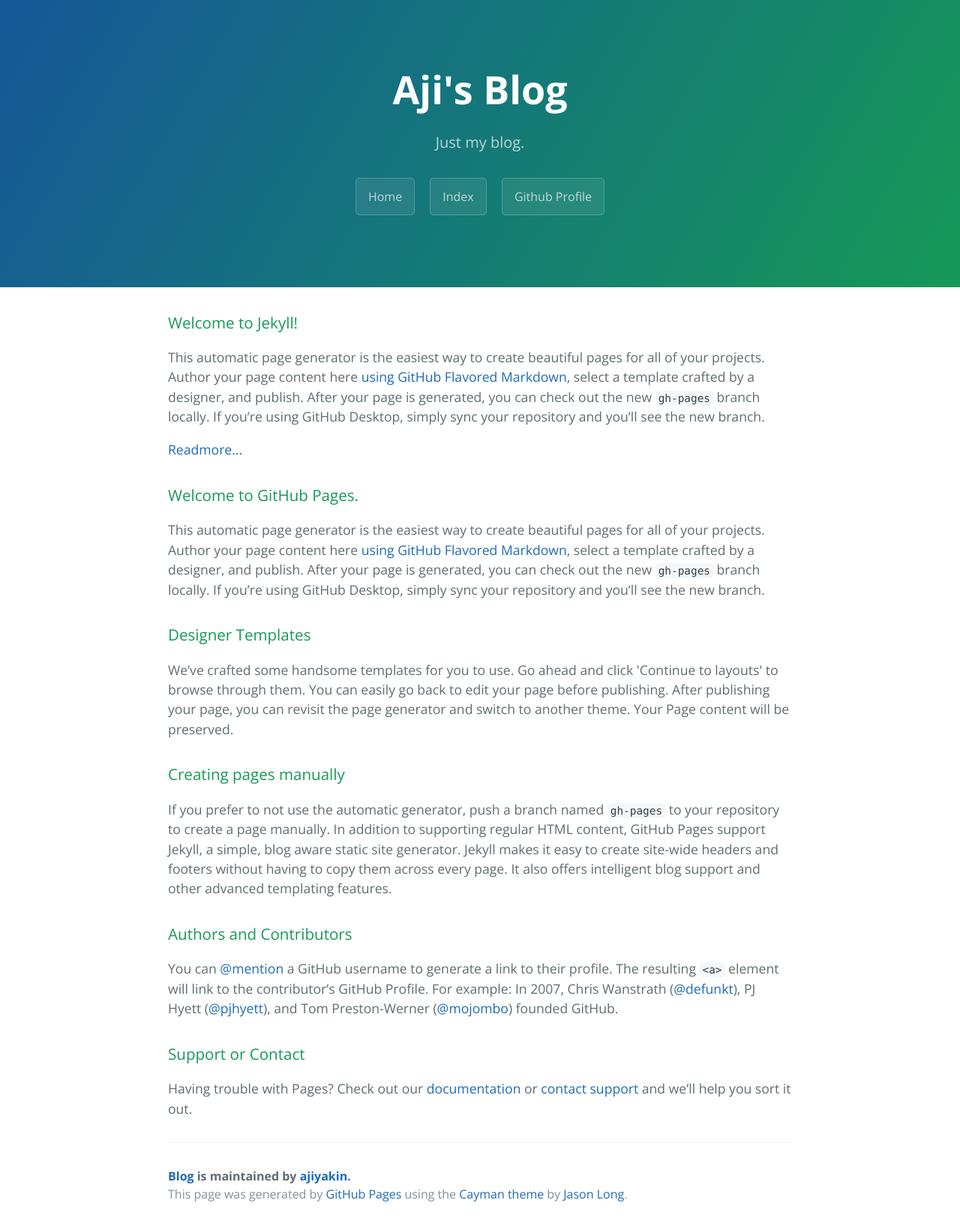
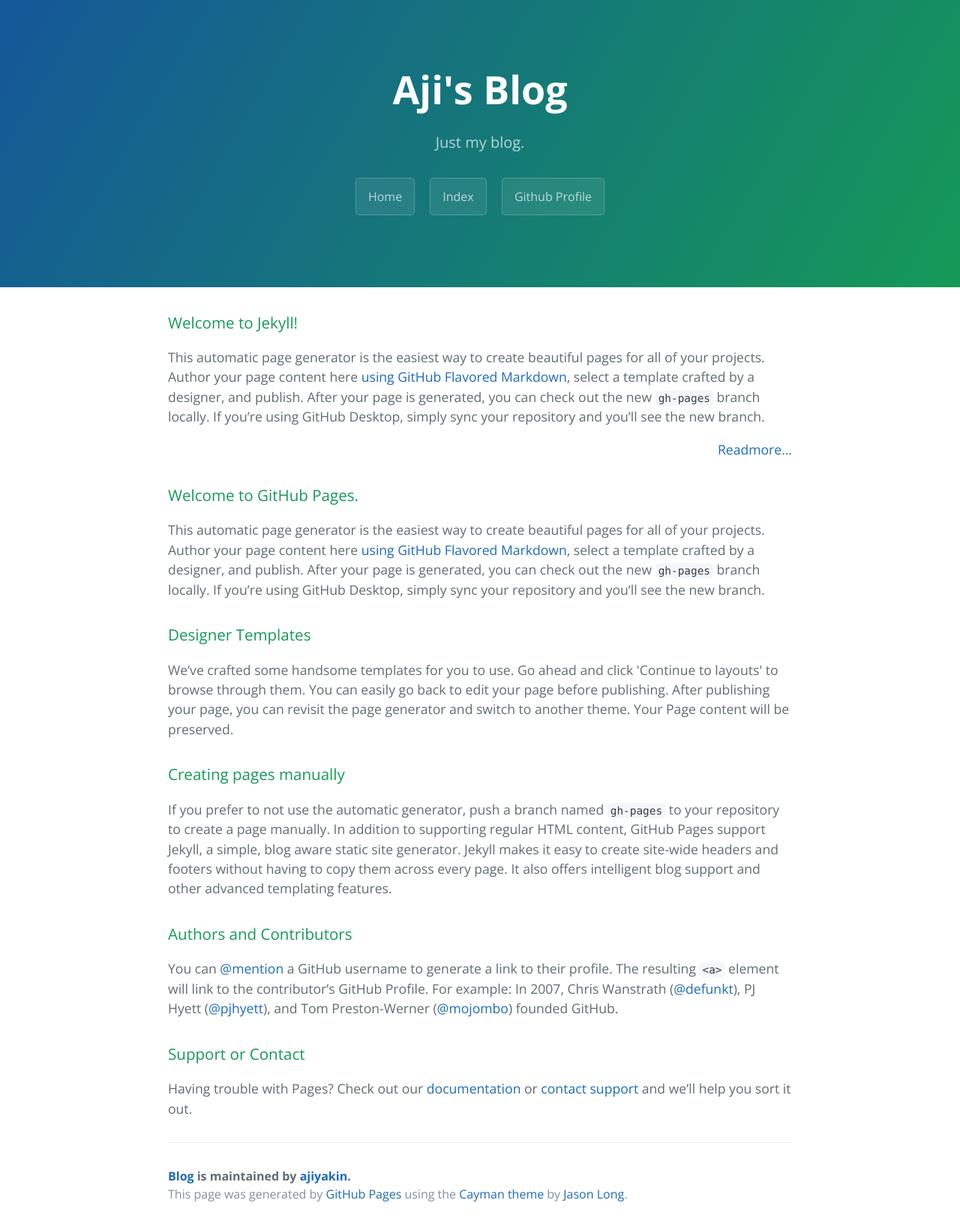
Before and after one commit to ajiyakin/blog, a Jekyll site: the page built from index.html, in a window 1280 px wide. Shown: the whole page at 75% size. Built offline with Jekyll 4.4.1, drawn with Linux system fonts in a browser that asks for light colours; the list of posts is cut into pages by our own code.

```diff
--- a/index.html
+++ b/index.html
@@ -12,8 +12,8 @@
   </h3>
 
   <p>This automatic page generator is the easiest way to create beautiful pages for all of your projects. Author your page content here <a href="https://guides.github.com/features/mastering-markdown/">using GitHub Flavored Markdown</a>, select a template crafted by a designer, and publish. After your page is generated, you can check out the new <code>gh-pages</code> branch locally. If you’re using GitHub Desktop, simply sync your repository and you’ll see the new branch.</p>
-  <p>
-    <a href="{{ site.baseurl }}{{ post.url }}" style="text-align: right;">
+  <p style="text-align:right;">
+    <a href="{{ site.baseurl }}{{ post.url }}">
       Readmore...
     </a>
   </p>
```
